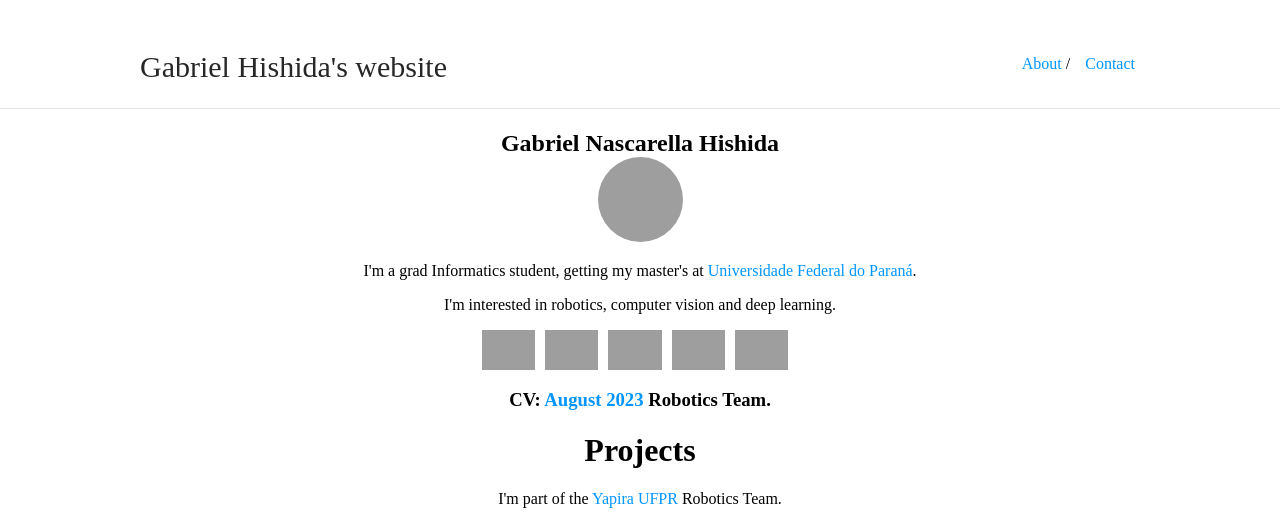
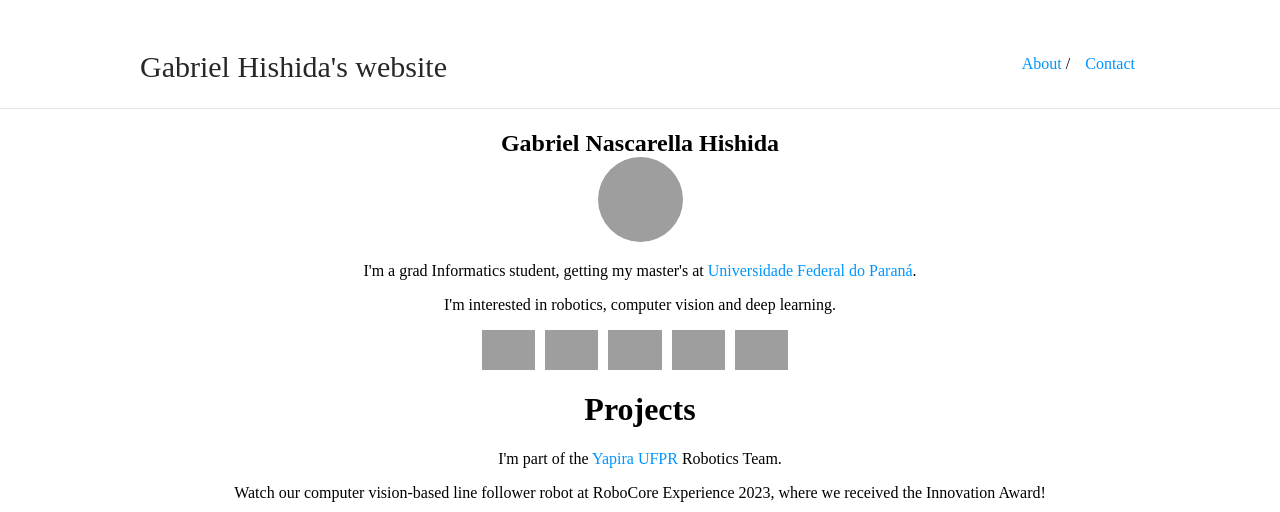
Before and after one commit to gabrielnhn/gabrielnhn.github.io, a Jekyll site: the page built from index.md, in a window 1280 px wide and 900 px high, cut to the strip 0-512 px from the top of the window. Built offline with Jekyll 4.4.1, drawn with Linux system fonts in a browser that asks for light colours; our own code applies the rules of GitHub Pages for plain Markdown files; some of the changed lines change nothing that is shown; grey boxes are pictures that could not be loaded.

Commit message:
Update index.md

```diff
--- a/index.md
+++ b/index.md
@@ -13,8 +13,6 @@
         <a href="https://www.ros.org/"><img class="icon_img" alt="ROS" height="25px" src="https://upload.wikimedia.org/wikipedia/commons/thumb/b/bb/Ros_logo.svg/1280px-Ros_logo.svg.png"></a>
     </div>
 
-
-<h3>CV: <a href="./CV Aug 2023.pdf">August 2023</a> Robotics Team.</h3>
 <h1>Projects</h1>
 
 <p>I'm part of the <a href="https://www.facebook.com/ufpr.yapira">Yapira UFPR</a> Robotics Team.</p>
@@ -36,5 +34,6 @@
 
 <a href="https://www.youtube.com/watch?v=s49nZorNE7A"><img src="https://img.youtube.com/vi/s49nZorNE7A/0.jpg" alt="Video demo"></a>
 
-<p><a href="http://lattes.cnpq.br/5118923055291342">CV Lattes (pt-br)</a></p>
+<h4>CV <a href="./CV Aug 2023.pdf">August 2023</a></h4>
+<h4><a href="http://lattes.cnpq.br/5118923055291342">CV Lattes (pt-br)</a></h4>
 </div>
```
